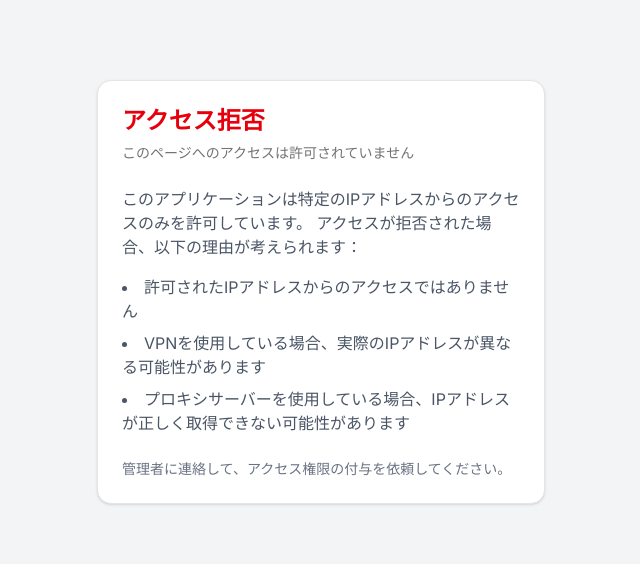
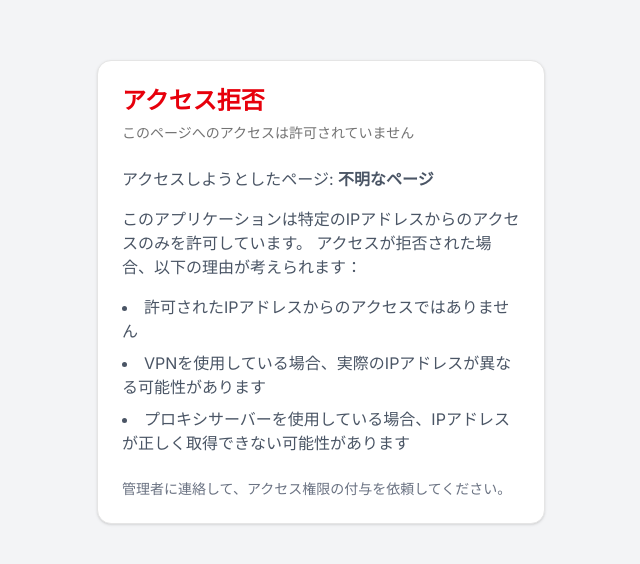
Before and after one commit to divnaoki/notiontoqiita, a Next.js app: page /access-denied in a window 1280 px wide. Shown: the part 108-672 px from the top of the page, without its empty margins (319-959 px from the left). Built offline with nearby package versions, Linux system fonts and the light colour scheme.

Commit message:
dev branch update

```diff
--- a/src/app/access-denied/page.tsx
+++ b/src/app/access-denied/page.tsx
@@ -1,6 +1,12 @@
+"use client";
+
 import { Card, CardContent, CardDescription, CardHeader, CardTitle } from "@/components/ui/card";
+import { useSearchParams } from "next/navigation";
 
 export default function AccessDenied() {
+  const searchParams = useSearchParams();
+  const from = searchParams.get("from") || "不明なページ";
+
   return (
     <div className="min-h-screen flex items-center justify-center bg-gray-100">
       <Card className="w-full max-w-md">
@@ -11,6 +17,9 @@ export default function AccessDenied() {
           </CardDescription>
         </CardHeader>
         <CardContent className="space-y-4">
+          <p className="text-gray-600">
+            アクセスしようとしたページ: <span className="font-semibold">{from}</span>
+          </p>
           <p className="text-gray-600">
             このアプリケーションは特定のIPアドレスからのアクセスのみを許可しています。
             アクセスが拒否された場合、以下の理由が考えられます：
--- a/src/middleware.ts
+++ b/src/middleware.ts
@@ -11,6 +11,11 @@ const ALLOWED_IPS = [
 ];
 
 export function middleware(request: NextRequest) {
+  // アクセス拒否ページへのアクセスは常に許可
+  if (request.nextUrl.pathname === "/access-denied") {
+    return NextResponse.next();
+  }
+
   // クライアントのIPアドレスを取得（複数のヘッダーをチェック）
   const forwardedFor = request.headers.get("x-forwarded-for")?.split(",")[0]?.trim();
   const realIp = request.headers.get("x-real-ip")?.trim();
@@ -26,7 +31,9 @@ export function middleware(request: NextRequest) {
   // 許可されたIPアドレスからのアクセスかチェック
   if (!isValidIp || !ALLOWED_IPS.includes(clientIp)) {
     // アクセスが拒否された場合、エラーページにリダイレクト
-    return NextResponse.redirect(new URL("/access-denied", request.url));
+    const url = new URL("/access-denied", request.url);
+    url.searchParams.set("from", request.nextUrl.pathname);
+    return NextResponse.redirect(url);
   }
 
   return NextResponse.next();
```
